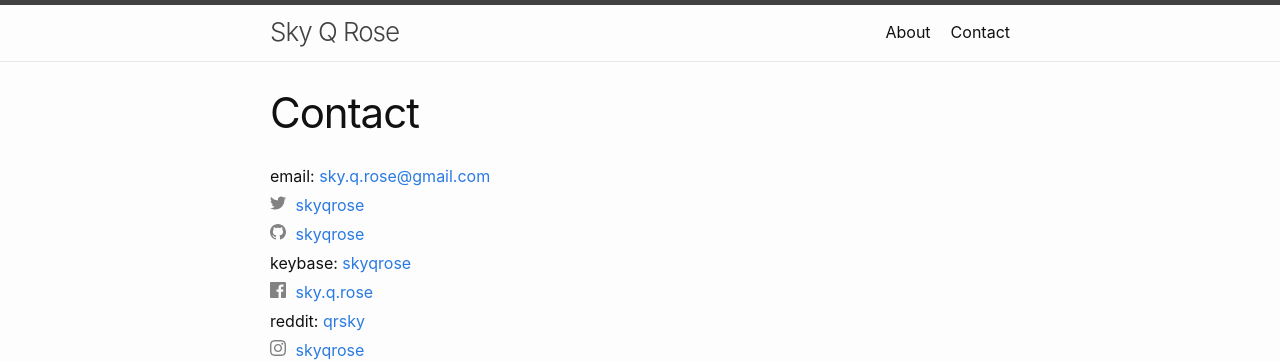
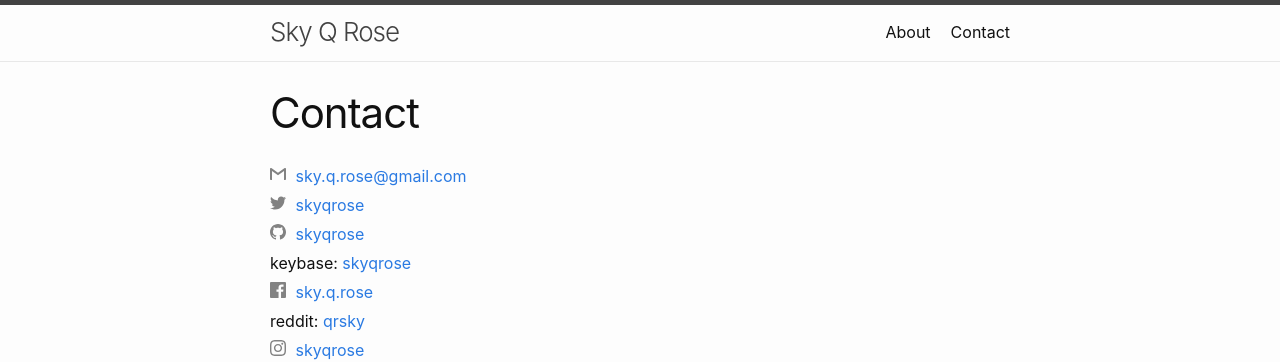
Before and after one commit to skyqrose/skyqrose, a Jekyll site: the page built from contact.html, in a window 1280 px wide. Shown: the top 362 px of the page. Built offline with Jekyll 4.4.1, drawn with Linux system fonts in a browser that asks for light colours.

Commit message:
email icon on contact page

```diff
--- a/_includes/footer.html
+++ b/_includes/footer.html
@@ -24,10 +24,10 @@
       <div class="footer-col footer-col-2">
         <ul class="social-media-list">
           <li>
-            {% include social.html icon="twitter" url="www.twitter.com/" username="skyqrose" %}
+            {% include social.html icon="twitter" url="https://www.twitter.com/" username="skyqrose" %}
           </li>
           <li>
-            {% include social.html icon="github" url="www.github.com/" username="skyqrose" %}
+            {% include social.html icon="github" url="https://www.github.com/" username="skyqrose" %}
           </li>
         </ul>
       </div>
--- a/_includes/social.html
+++ b/_includes/social.html
@@ -1,4 +1,4 @@
-<a class="c-social" href="https://{{ include.url }}{{ include.username | cgi_escape }}">
+<a class="c-social" href="{{ include.url }}{{ include.username | cgi_escape }}">
   <svg class="c-social__icon">
     <use xlink:href="{{ "/assets/social-icons.svg#" | append: include.icon }}"></use>
   </svg>
--- a/contact.html
+++ b/contact.html
@@ -5,24 +5,24 @@ permalink: /contact
 ---
 <ul class="social-media-list">
   <li>
-    email: <a href="mailto:sky.q.rose@gmail.com">sky.q.rose@gmail.com</a>
+    {% include social.html icon="email" url="mailto:" username="sky.q.rose@gmail.com" %}
   </li>
   <li>
-    {% include social.html icon="twitter" url="www.twitter.com/" username="skyqrose" %}
+    {% include social.html icon="twitter" url="https://www.twitter.com/" username="skyqrose" %}
   </li>
   <li>
-    {% include social.html icon="github" url="www.github.com/" username="skyqrose" %}
+    {% include social.html icon="github" url="https://www.github.com/" username="skyqrose" %}
   </li>
   <li>
     keybase: <a href="keybase.io/skyqrose">skyqrose</a>
   </li>
   <li>
-    {% include social.html icon="facebook" url="facebook.com/" username="sky.q.rose" %}
+    {% include social.html icon="facebook" url="https://facebook.com/" username="sky.q.rose" %}
   </li>
   <li>
     reddit: <a href="reddit.com/u/qrsky">qrsky</a>
   </li>
   <li>
-    {% include social.html icon="instagram" url="instagram.com/" username="skyqrose" %}
+    {% include social.html icon="instagram" url="https://instagram.com/" username="skyqrose" %}
   </li>
 </ul>
```
Also changed, not shown: assets/social-icons.svg.
